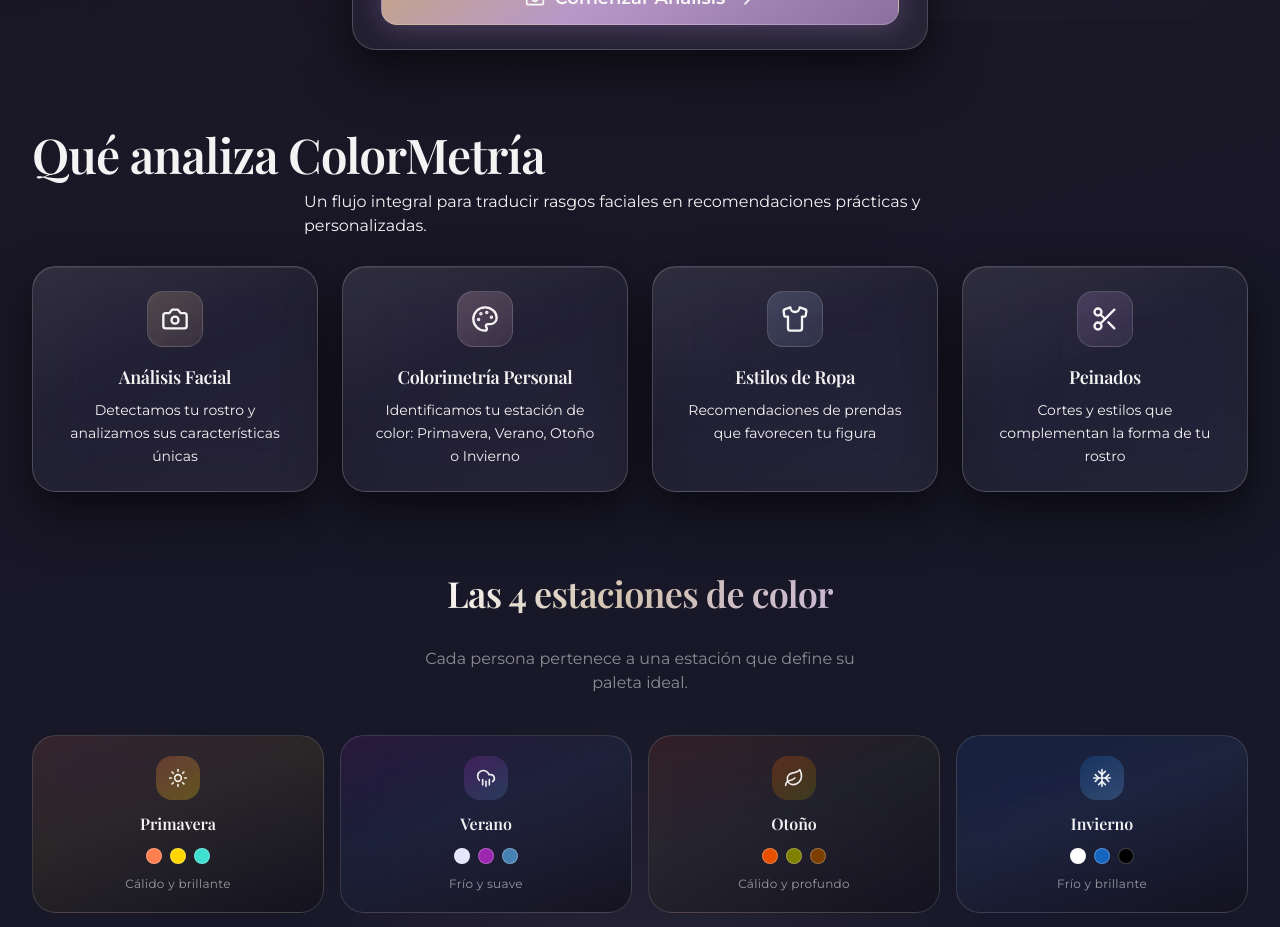
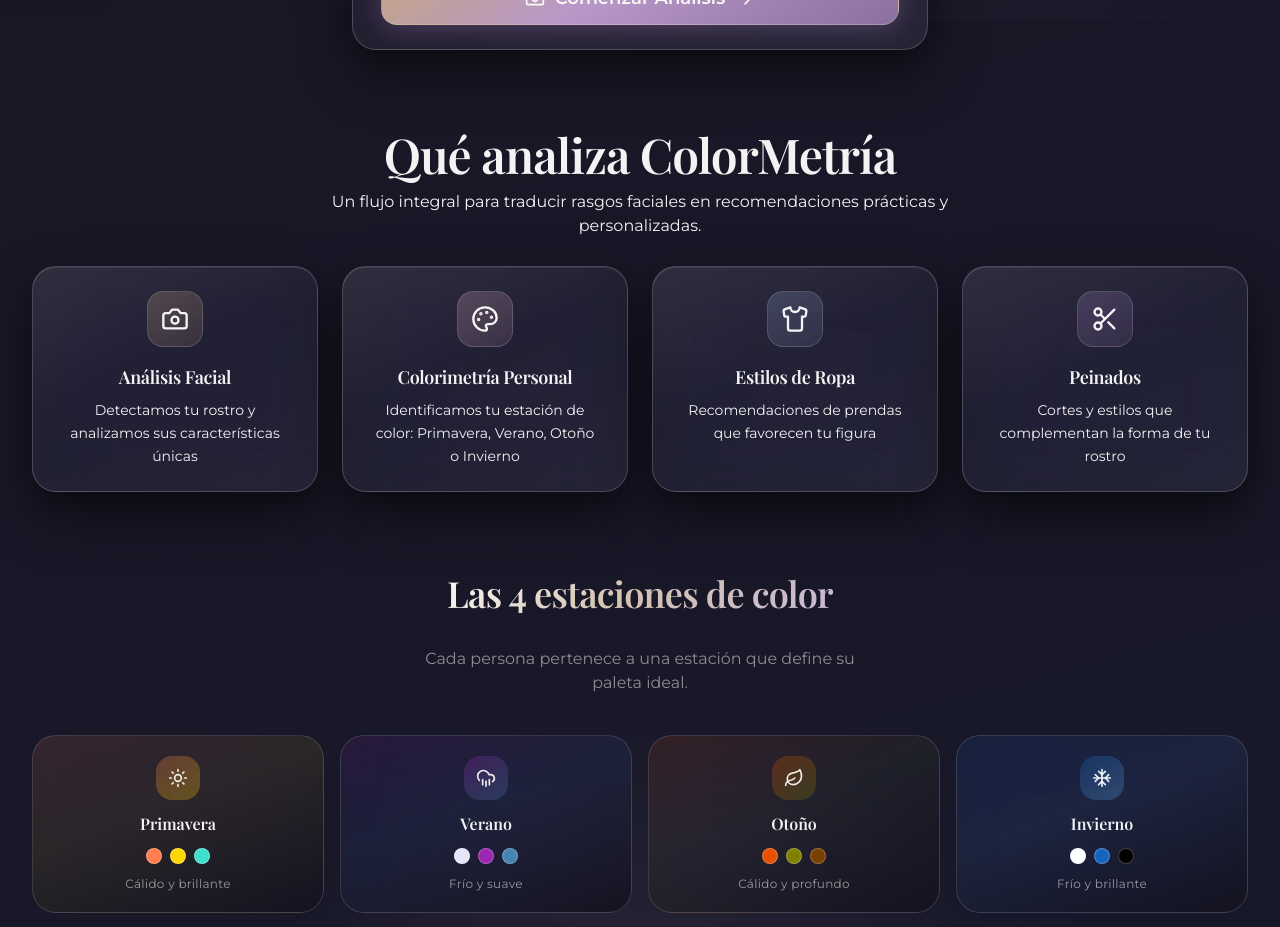
Before and after one commit to SOFLOBBBB/Colormetria, a React (Vite) app in the folder frontend/: page / in a window 1280 px wide. Shown: the part 780-1707 px from the top of the page. Built offline with nearby package versions, Linux system fonts and the light colour scheme; a web font is replaced by a local one.

Commit message:
refinamiento2

```diff
--- a/frontend/src/components/PantallaInicio.jsx
+++ b/frontend/src/components/PantallaInicio.jsx
@@ -264,8 +264,9 @@
         initial="hidden"
         animate="visible"
       >
-        <div className="mb-5 sm:mb-7">
+        <div className="mb-5 sm:mb-7 text-center">
           <SectionHeader
+            center
             titulo="Qué analiza ColorMetría"
             descripcion="Un flujo integral para traducir rasgos faciales en recomendaciones prácticas y personalizadas."
           />
```
